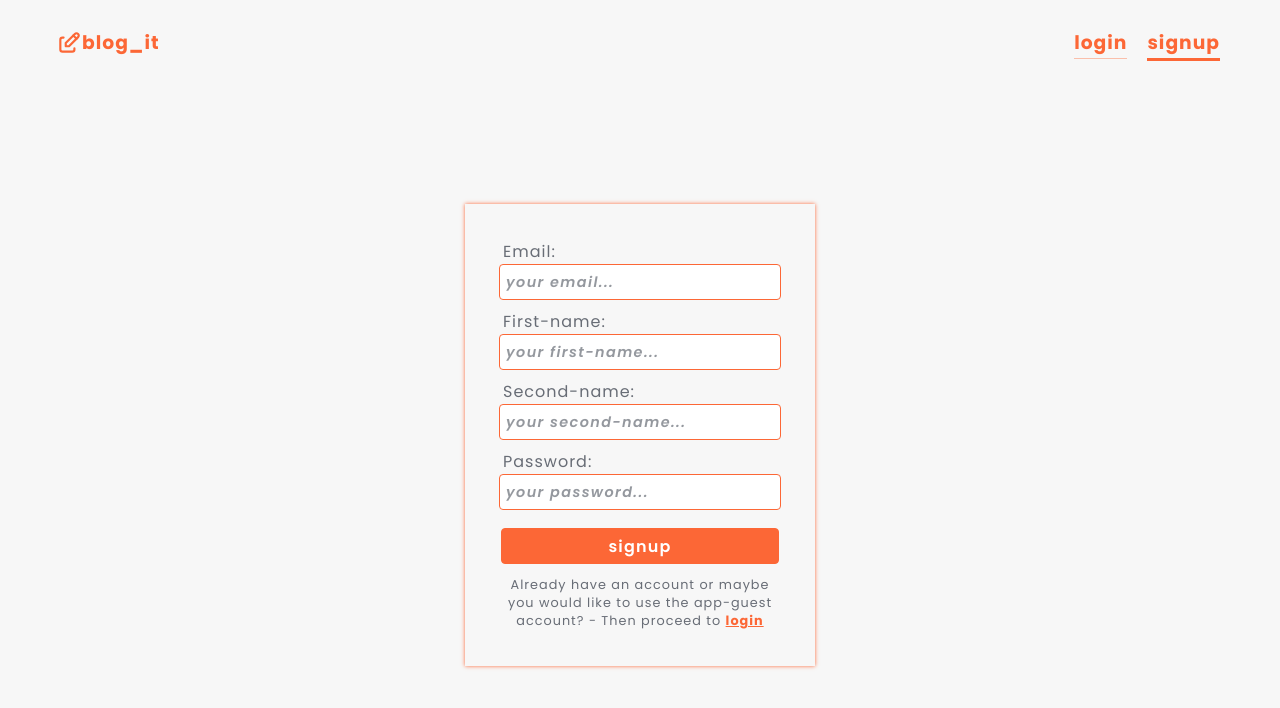
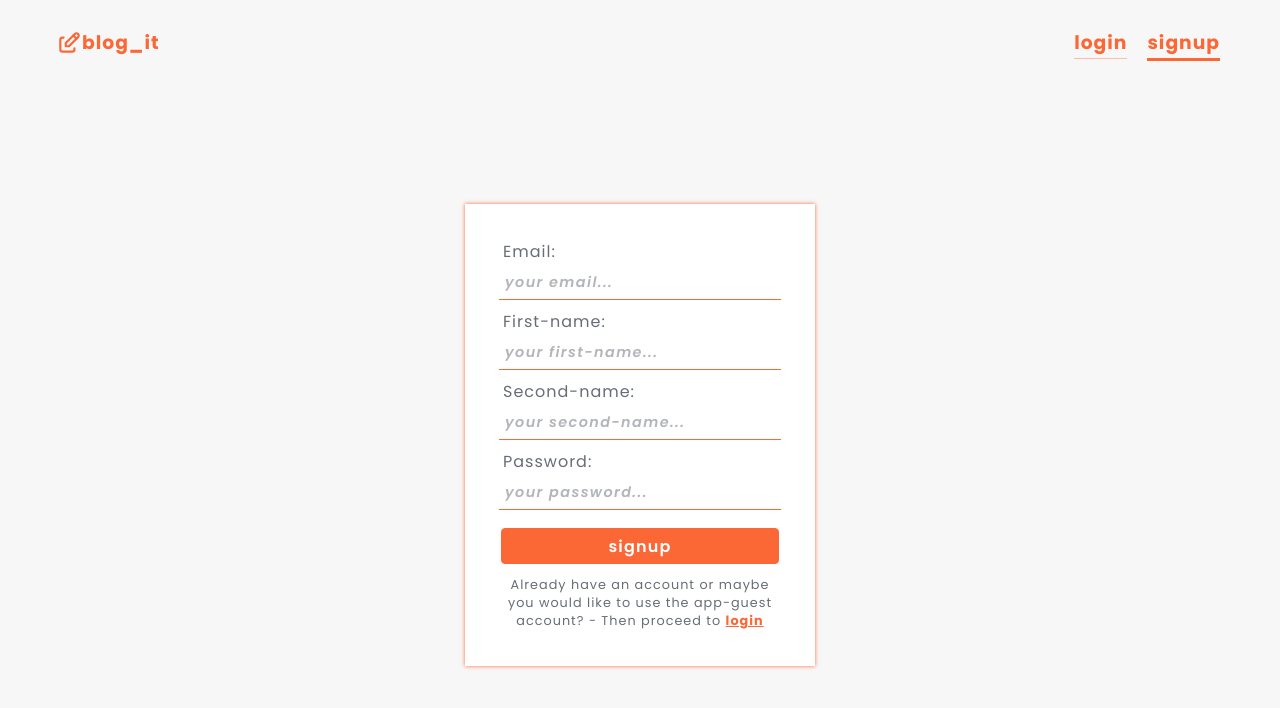
Before and after one commit to andbudha/blog-it-mern, a React (Vite) app in the folder client/: page /signup in a window 1280 px wide. Shown: the top 708 px of the page. Built offline with nearby package versions, Linux system fonts and the light colour scheme.

Commit message:
Login/Signup/ProfileEditForm comp-s restyled

```diff
--- a/client/src/components/Forms/ProfileEditForm/ProfileEditForm.module.scss
+++ b/client/src/components/Forms/ProfileEditForm/ProfileEditForm.module.scss
@@ -6,13 +6,11 @@
   min-width: 360px;
   @include flexBox(nowrap, column, space-between, center);
   .edit_form_box {
-    // border: 1px solid;
     position: relative;
     width: 100%;
     height: 320px;
     @include flexBox(nowrap, column, start, center);
     .edit_profile_input_box {
-      // border: 1px solid;
       margin-top: 14px;
       height: 70px;
       @include flexBox(nowrap, column, center, start);
@@ -31,7 +29,8 @@
         color: $secondary_font_color;
       }
       .edit_profile_input {
-        border: 1px solid $main_font_color;
+        border: none;
+        border-bottom: 1px solid $main_font_color;
         height: 36px;
         width: 300px;
         outline: none;
@@ -41,15 +40,14 @@
         font-weight: 600;
         letter-spacing: 1.2px;
         &::placeholder {
-          font-size: 0.9rem;
-          opacity: 0.7;
+          font-size: 0.8rem;
+          opacity: 0.5;
           font-style: oblique;
           color: $secondary_font_color;
         }
       }
     }
     .edit_profile_custom_select {
-      // border: 1px solid $main_font_color;
       bottom: 0px;
       position: absolute;
       z-index: 10;
--- a/client/src/pages/Login/Login.module.scss
+++ b/client/src/pages/Login/Login.module.scss
@@ -11,6 +11,7 @@
     width: 350px;
     padding: 20px;
     color: $main_font_color;
+    background-color: $app_background;
     box-shadow: $main_font_color 0px 0px 4px;
     .main_form_box {
       height: 100%;
@@ -37,9 +38,9 @@
           color: $secondary_font_color;
         }
         .input {
-          border: 1px solid $main_font_color;
+          border: none;
+          border-bottom: 1px solid $main_font_color;
           outline: none;
-          border-radius: 4px;
           width: 100%;
           height: 36px;
           padding: 0 6px;
@@ -49,7 +50,7 @@
           color: $secondary_font_color;
           &::placeholder {
             font-size: 0.9rem;
-            opacity: 0.7;
+            opacity: 0.5;
             font-style: oblique;
             color: $secondary_font_color;
           }
--- a/client/src/pages/Signup/Signup.module.scss
+++ b/client/src/pages/Signup/Signup.module.scss
@@ -10,6 +10,7 @@
     width: 350px;
     padding: 20px;
     color: $main_font_color;
+    background-color: $app_background;
     box-shadow: $main_font_color 0px 0px 4px;
     .main_form_box {
       height: 100%;
@@ -35,9 +36,9 @@
           color: $secondary_font_color;
         }
         .input {
-          border: 1px solid $main_font_color;
+          border: none;
+          border-bottom: 1px solid $main_font_color;
           outline: none;
-          border-radius: 4px;
           width: 100%;
           height: 36px;
           padding: 0 6px;
@@ -47,7 +48,7 @@
           color: $secondary_font_color;
           &::placeholder {
             font-size: 0.9rem;
-            opacity: 0.7;
+            opacity: 0.5;
             font-style: oblique;
             color: $secondary_font_color;
           }
```
